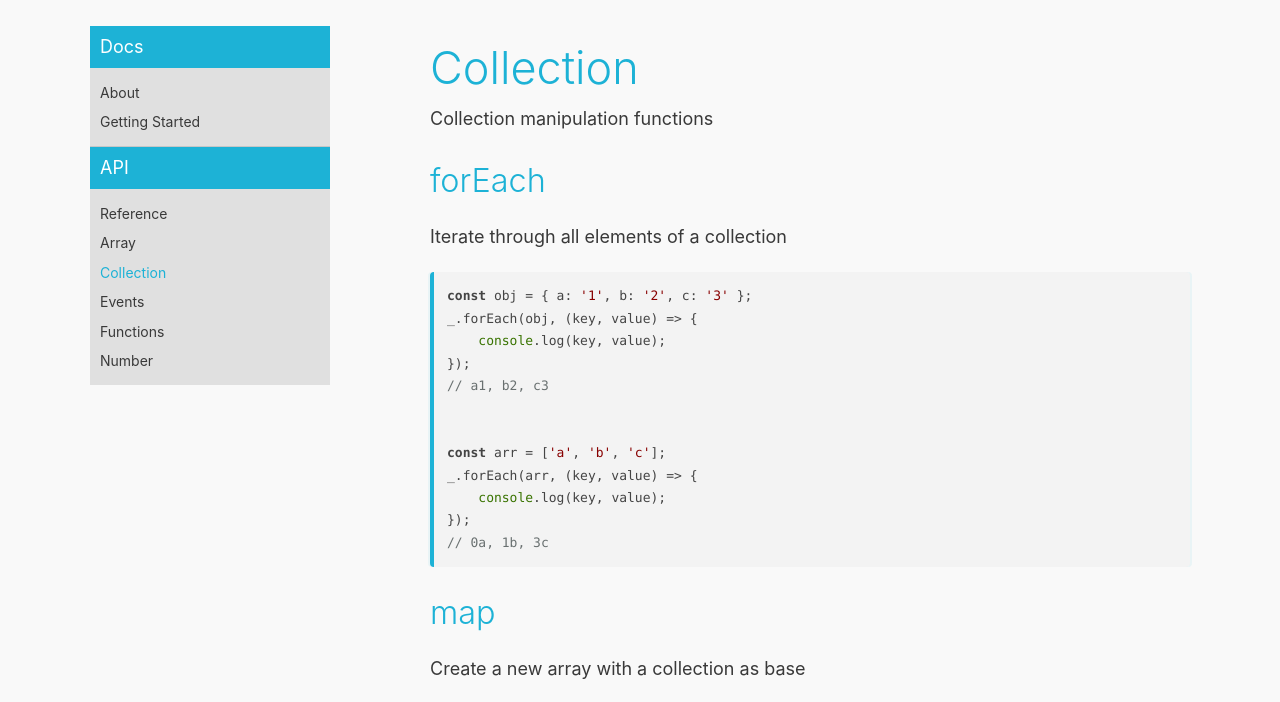
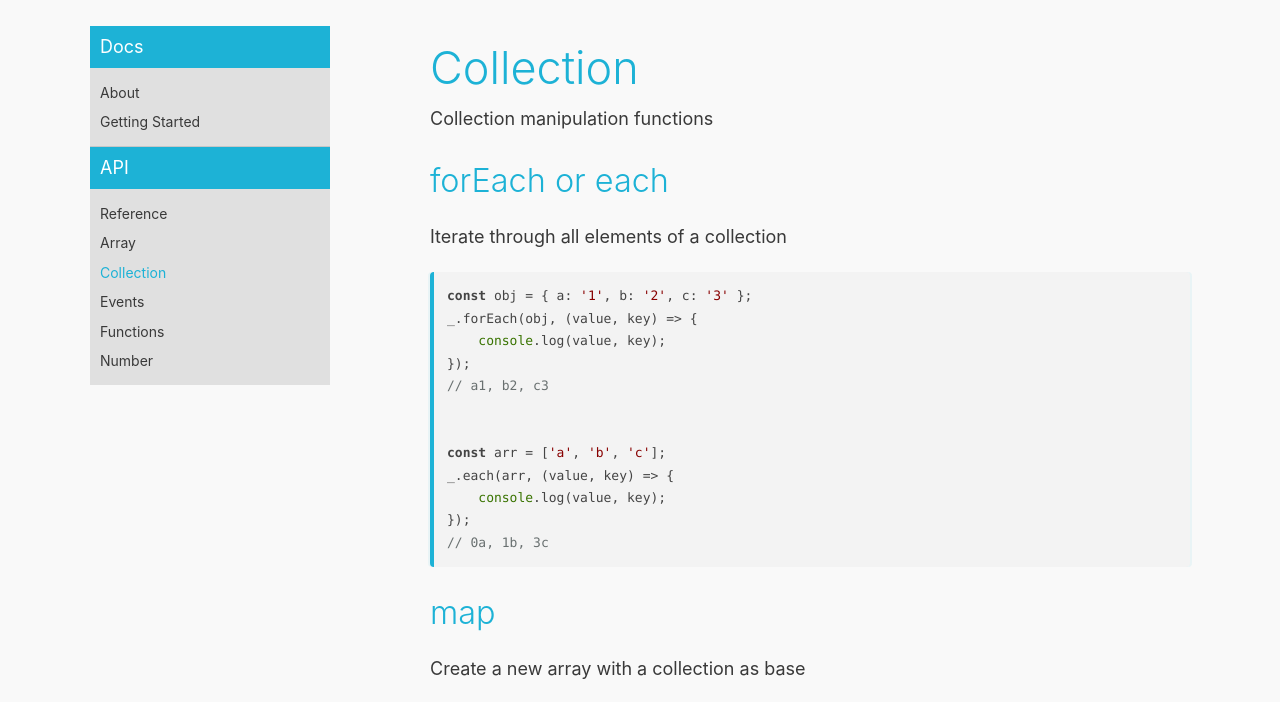
Before and after one commit to fabioars/underwater, a plain HTML site: page docs/collection.html in a window 1280 px wide. Shown: the part 65-767 px from the top of the page. Drawn offline with nearby package versions, Linux system fonts and the light colour scheme.

Commit message:
Deploy website
Deploy website version based on 178a8f457f47e3b783c9237a016e40b5548f7c55

```diff
--- a/docs/collection.html
+++ b/docs/collection.html
@@ -5,18 +5,18 @@
             nav.classList.toggle('docsSliderActive');
           };
         </script></nav></div><div class="container mainContainer"><div class="wrapper"><div class="post"><header class="postHeader"><h1>Collection</h1></header><article><div><span><p>Collection manipulation functions</p>
-<h2><a class="anchor" aria-hidden="true" name="foreach"></a><a href="#foreach" aria-hidden="true" class="hash-link" ><svg aria-hidden="true" height="16" version="1.1" viewBox="0 0 16 16" width="16"><path fill-rule="evenodd" d="M4 9h1v1H4c-1.5 0-3-1.69-3-3.5S2.55 3 4 3h4c1.45 0 3 1.69 3 3.5 0 1.41-.91 2.72-2 3.25V8.59c.58-.45 1-1.27 1-2.09C10 5.22 8.98 4 8 4H4c-.98 0-2 1.22-2 2.5S3 9 4 9zm9-3h-1v1h1c1 0 2 1.22 2 2.5S13.98 12 13 12H9c-.98 0-2-1.22-2-2.5 0-.83.42-1.64 1-2.09V6.25c-1.09.53-2 1.84-2 3.25C6 11.31 7.55 13 9 13h4c1.45 0 3-1.69 3-3.5S14.5 6 13 6z"></path></svg></a>forEach</h2>
+<h2><a class="anchor" aria-hidden="true" name="foreach-or-each"></a><a href="#foreach-or-each" aria-hidden="true" class="hash-link" ><svg aria-hidden="true" height="16" version="1.1" viewBox="0 0 16 16" width="16"><path fill-rule="evenodd" d="M4 9h1v1H4c-1.5 0-3-1.69-3-3.5S2.55 3 4 3h4c1.45 0 3 1.69 3 3.5 0 1.41-.91 2.72-2 3.25V8.59c.58-.45 1-1.27 1-2.09C10 5.22 8.98 4 8 4H4c-.98 0-2 1.22-2 2.5S3 9 4 9zm9-3h-1v1h1c1 0 2 1.22 2 2.5S13.98 12 13 12H9c-.98 0-2-1.22-2-2.5 0-.83.42-1.64 1-2.09V6.25c-1.09.53-2 1.84-2 3.25C6 11.31 7.55 13 9 13h4c1.45 0 3-1.69 3-3.5S14.5 6 13 6z"></path></svg></a>forEach or each</h2>
 <p>Iterate through all elements of a collection</p>
 <pre><code class="hljs css js"><span class="hljs-keyword">const</span> obj = { <span class="hljs-attr">a</span>: <span class="hljs-string">'1'</span>, <span class="hljs-attr">b</span>: <span class="hljs-string">'2'</span>, <span class="hljs-attr">c</span>: <span class="hljs-string">'3'</span> };
-_.forEach(obj, (key, value) =&gt; {
-    <span class="hljs-built_in">console</span>.log(key, value);
+_.forEach(obj, (value, key) =&gt; {
+    <span class="hljs-built_in">console</span>.log(value, key);
 });
 <span class="hljs-comment">// a1, b2, c3</span>
 
 
 <span class="hljs-keyword">const</span> arr = [<span class="hljs-string">'a'</span>, <span class="hljs-string">'b'</span>, <span class="hljs-string">'c'</span>];
-_.forEach(arr, (key, value) =&gt; {
-    <span class="hljs-built_in">console</span>.log(key, value);
+_.each(arr, (value, key) =&gt; {
+    <span class="hljs-built_in">console</span>.log(value, key);
 });
 <span class="hljs-comment">// 0a, 1b, 3c</span>
 </code></pre>
```
